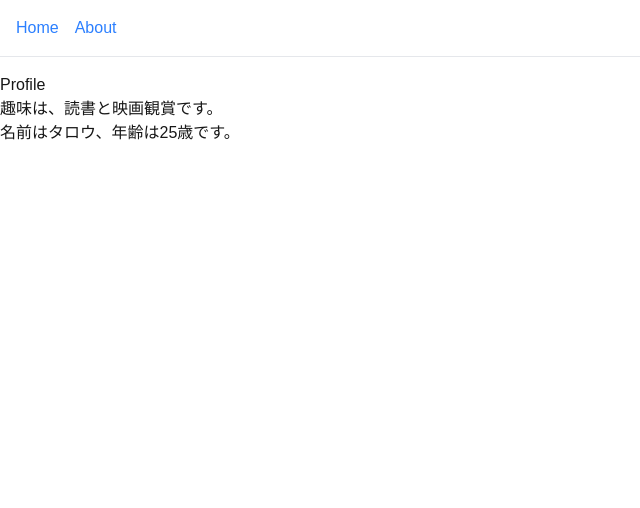
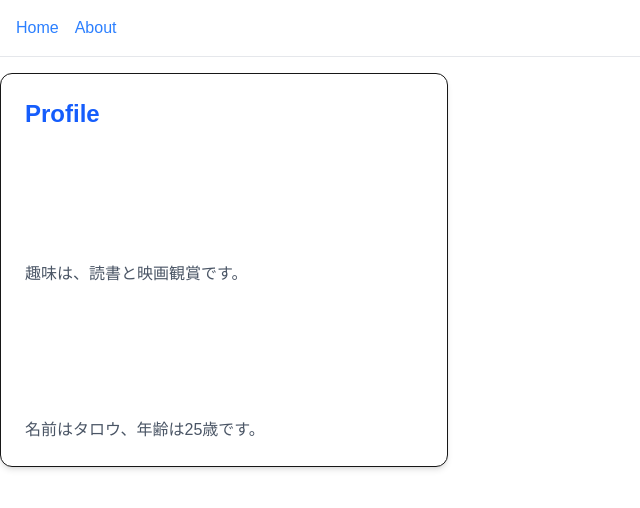
Before and after one commit to kazuhitommukai/nextjs-learning-app, a Next.js app: page /profile in a window 1280 px wide. Shown: the top 508 px of the page, without its empty margins (0-640 px from the left). Built offline with nearby package versions, Linux system fonts and the light colour scheme.

Commit message:
Lesson 2　完了

```diff
--- a/app/profile/page.tsx
+++ b/app/profile/page.tsx
@@ -4,10 +4,10 @@ export default function ProfilePage() {
   const age = 25;
 
     return (
-        <div>
-            <h1>Profile</h1>
-            <p>趣味は、読書と映画観賞です。</p>
-            <p>名前は{userName}、年齢は{age}歳です。</p>
+        <div className="p-6 bg-white border rounded-xl shadow-md max-w-md">
+            <h1 className="text-2xl font-bold text-blue-600 mb-2">Profile</h1>
+            <p className="mt-33 text-gray-600">趣味は、読書と映画観賞です。</p>
+            <p className="mt-33 text-gray-600">名前は{userName}、年齢は{age}歳です。</p>
         </div>
     );
 }
```
Also changed, not shown: 1 other file (tests, documents, lock files or other folders).
